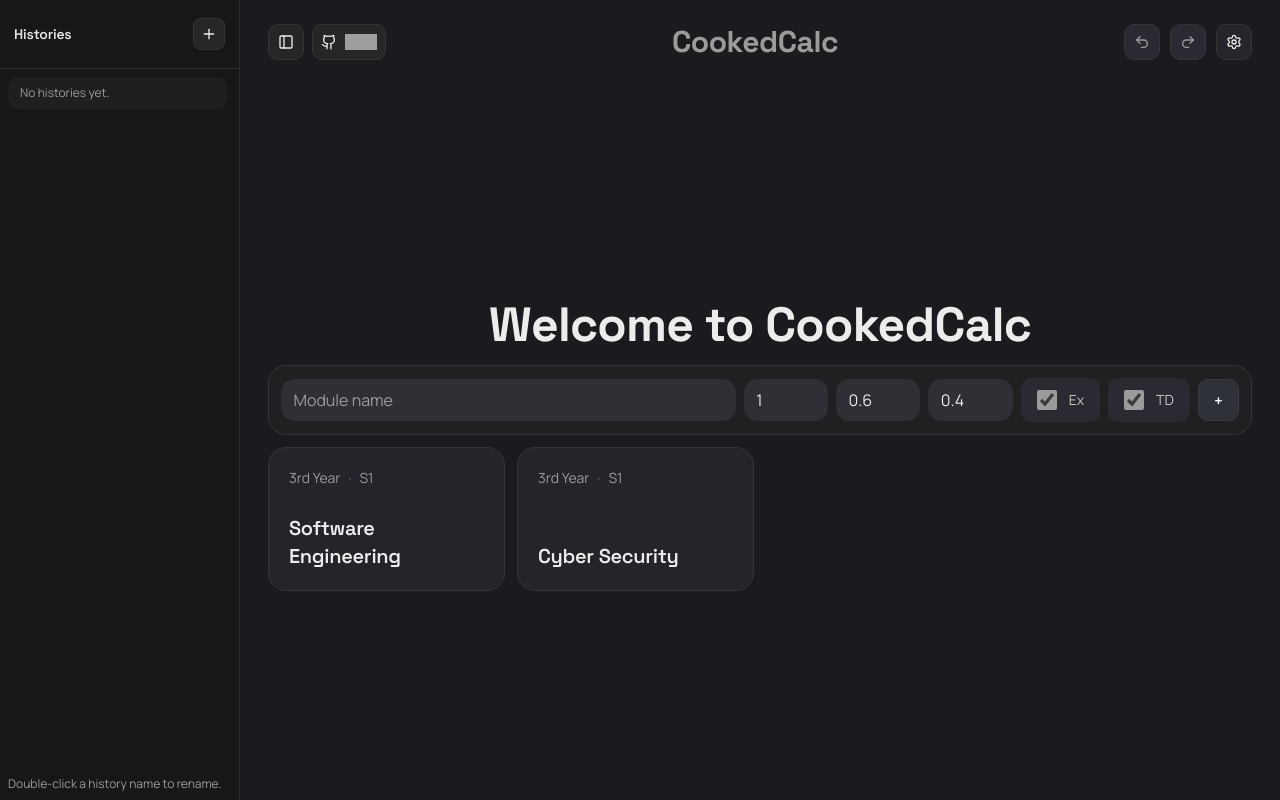
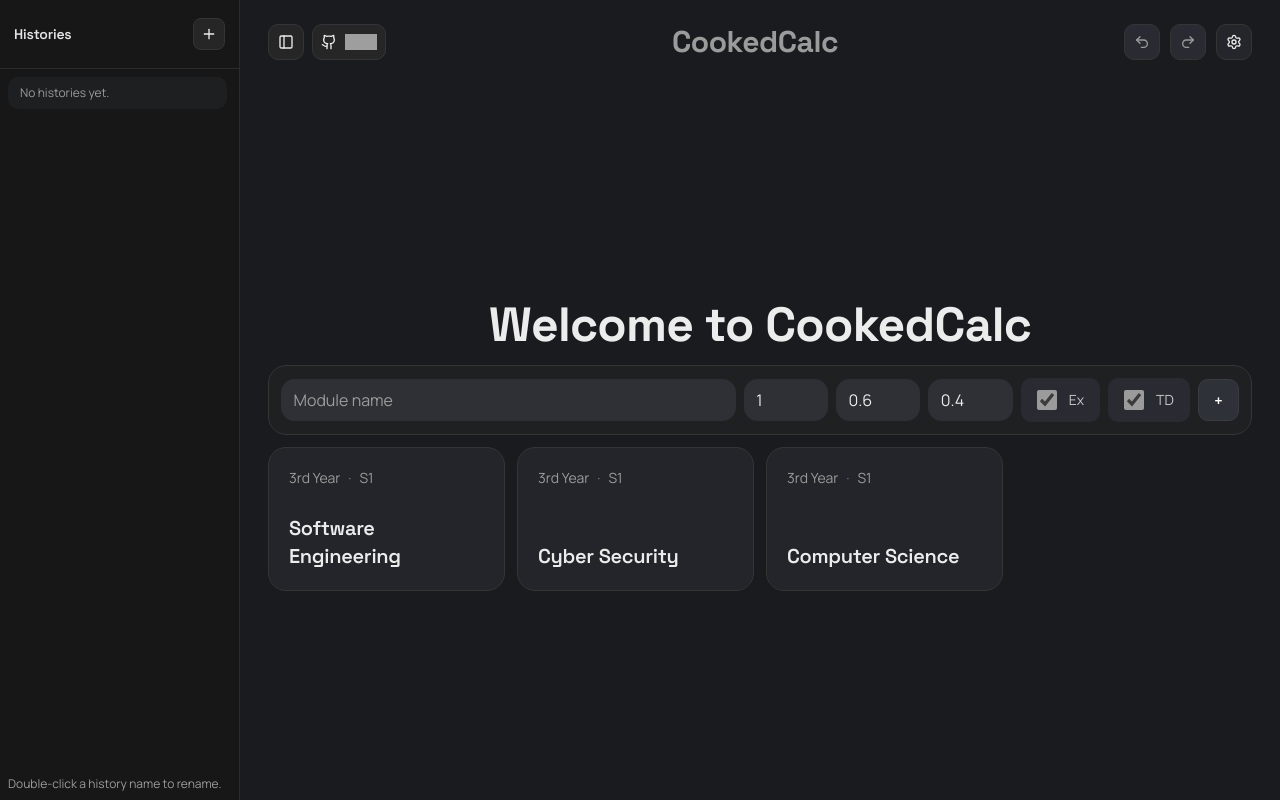
Before and after one commit to djalilmsk/avg-calc, a React (Vite) app: page / in a window 1280 px wide. Built offline with nearby package versions, Linux system fonts and the light colour scheme; grey boxes are pictures that could not be loaded.

Commit message:
feat: add new templates for Computer Science 3rd Year semester 1

```diff
--- a/src/constants/constants.js
+++ b/src/constants/constants.js
@@ -58,6 +58,15 @@ const templates = [
       caWeight: 0.4,
     }),
   ],
+  [
+    createRow("SE", 3, { examWeight: 0.5, caWeight: 0.5 }),
+    createRow("RO", 2, { examWeight: 0.67, caWeight: 0.33 }),
+    createRow("RIP", 3, { examWeight: 0.5, caWeight: 0.5 }),
+    createRow("ABD", 2, { examWeight: 0.5, caWeight: 0.5 }),
+    createRow("IS", 2, { examWeight: 0.5, caWeight: 0.5 }),
+    createRow("COMP", 2, { examWeight: 0.67, caWeight: 0.33 }),
+    createRow("GL", 2, { examWeight: 0.67, caWeight: 0.33 }),
+  ],
 ];
 
 export const DEFAULT_ROWS = templates[0];
@@ -77,4 +86,11 @@ export const START_TEMPLATES = [
     semester: "S1",
     rows: templates[1],
   },
+  {
+    id: "computer-science-3y-s1-engineering",
+    name: "Computer Science",
+    year: "3rd Year",
+    semester: "S1",
+    rows: templates[2],
+  }
 ];
```
